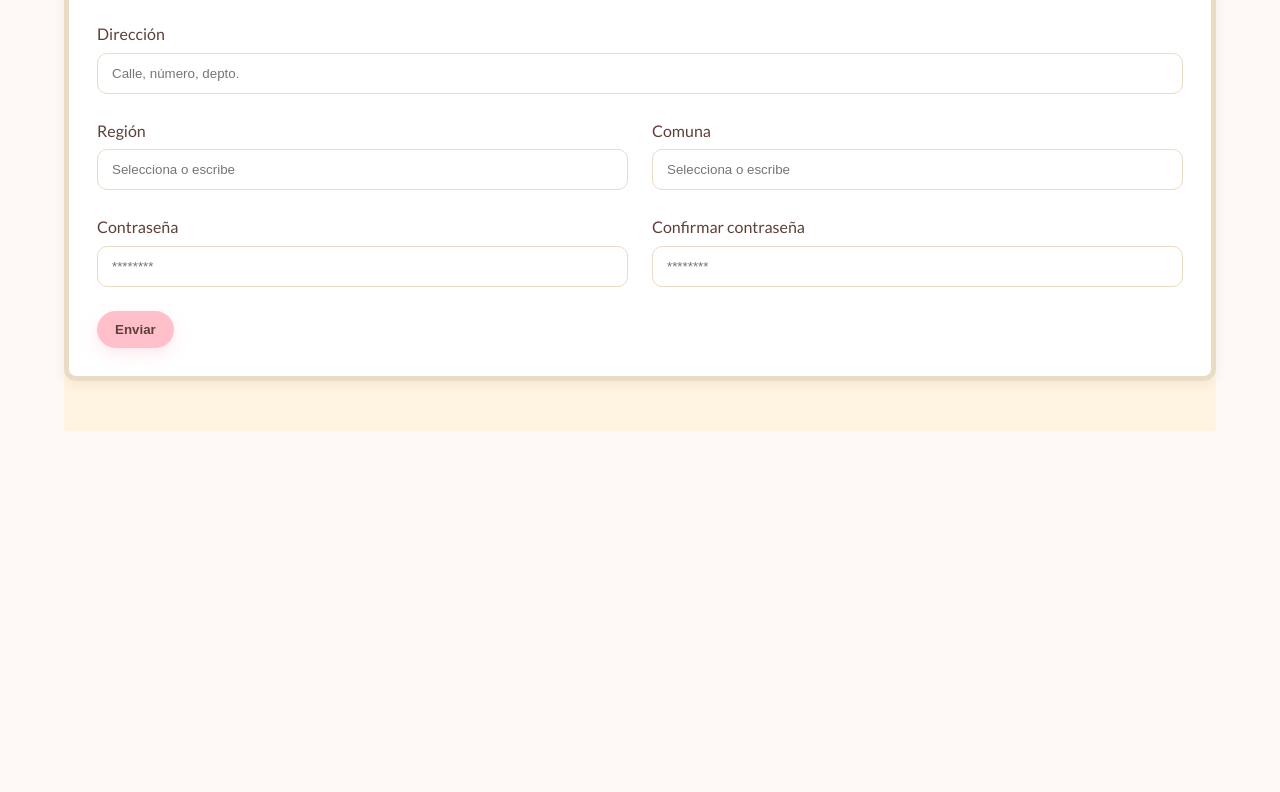
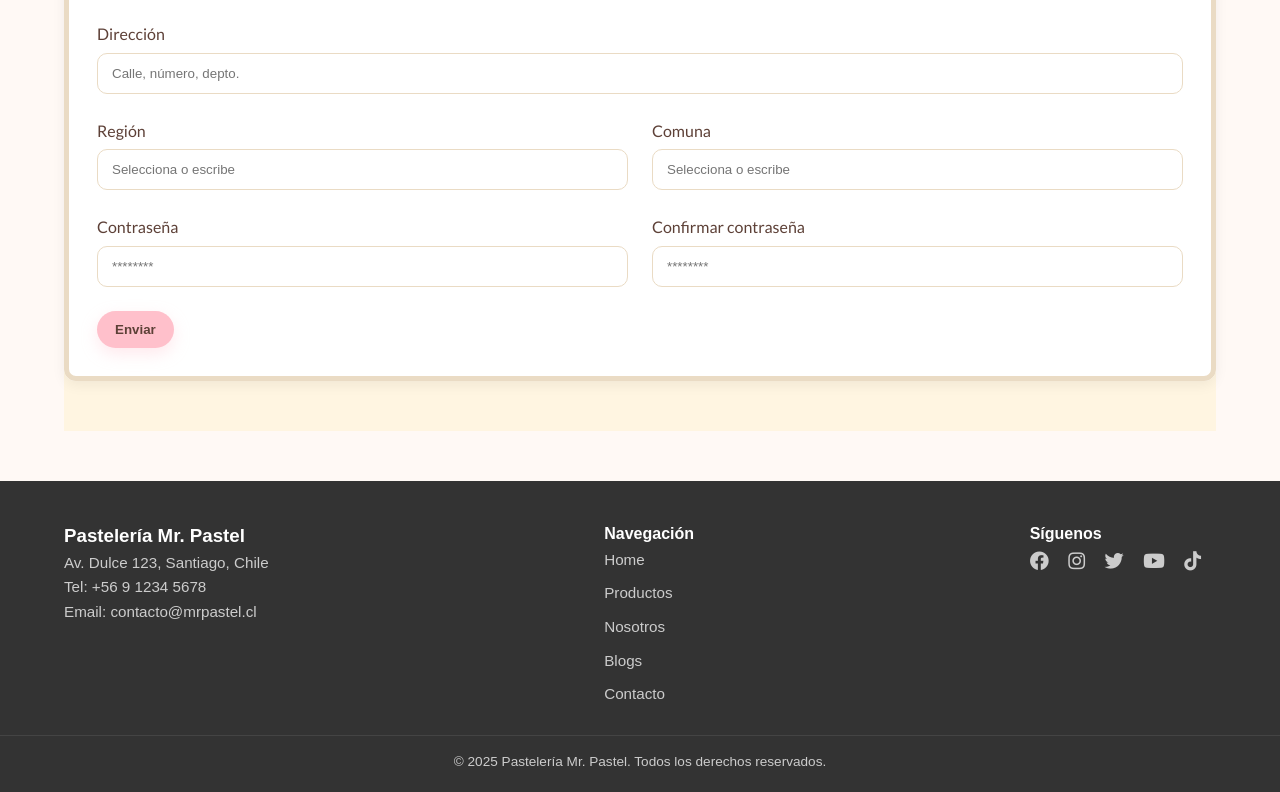
Before and after one commit to MaximilianoMadrid/Pasteleria_Mr_Pastel, a plain HTML site: page PasteleriaMilSabores/pages/tienda/registro.html in a window 1280 px wide. Shown: the part 660-1452 px from the top of the page. Before the commit the page ends 1091 px from the top, so only its background shows below. Drawn offline with Linux system fonts and the light colour scheme.

Commit message:
Agrega footer en contacto, login y registro

```diff
--- a/PasteleriaMilSabores/pages/tienda/registro.html
+++ b/PasteleriaMilSabores/pages/tienda/registro.html
@@ -566,5 +566,38 @@
 </main>
 
 
+    <footer>
+    <div class="container footer-content">
+        <div class="footer-info">
+            <h3>Pastelería Mr. Pastel</h3>
+            <p>Av. Dulce 123, Santiago, Chile</p>
+            <p>Tel: +56 9 1234 5678</p>
+            <p>Email: contacto@mrpastel.cl</p>
+        </div>
+        <div class="footer-links">
+            <h4>Navegación</h4>
+            <ul>
+                <li><a href="/PasteleriaMilSabores/index.html">Home</a></li>
+                <li><a href="/PasteleriaMilSabores/pages/tienda/productos.html">Productos</a></li>
+                <li><a href="/PasteleriaMilSabores/pages/tienda/nosotros.html">Nosotros</a></li>
+                <li><a href="/PasteleriaMilSabores/pages/tienda/blog1.html">Blogs</a></li>
+                <li><a href="/PasteleriaMilSabores/pages/tienda/contacto.html">Contacto</a></li>
+            </ul>
+        </div>
+        <div class="footer-social">
+            <h4>Síguenos</h4>
+            <a href="https://www.facebook.com/"><i class="fab fa-facebook"></i></a>
+            <a href="https://www.instagram.com/"><i class="fab fa-instagram"></i></a>
+            <a href="https://x.com/"><i class="fab fa-twitter"></i></a>
+            <a href="https://www.youtube.com/"><i class="fab fa-youtube"></i></a>
+            <a href="https://www.tiktok.com/"><i class="fab fa-tiktok"></i></a>
+        </div>
+    </div>
+    <div class="footer-bottom">
+        <p>&copy; 2025 Pastelería Mr. Pastel. Todos los derechos reservados.</p>
+    </div>
+    </footer>
+
+
 </body>
 </html>
```
Also changed, not shown: PasteleriaMilSabores/pages/admin/nuevo-usuario.html (+1 -4 lines), PasteleriaMilSabores/pages/tienda/contacto.html (+32 -0 lines), PasteleriaMilSabores/pages/tienda/login.html (+32 -0 lines).
